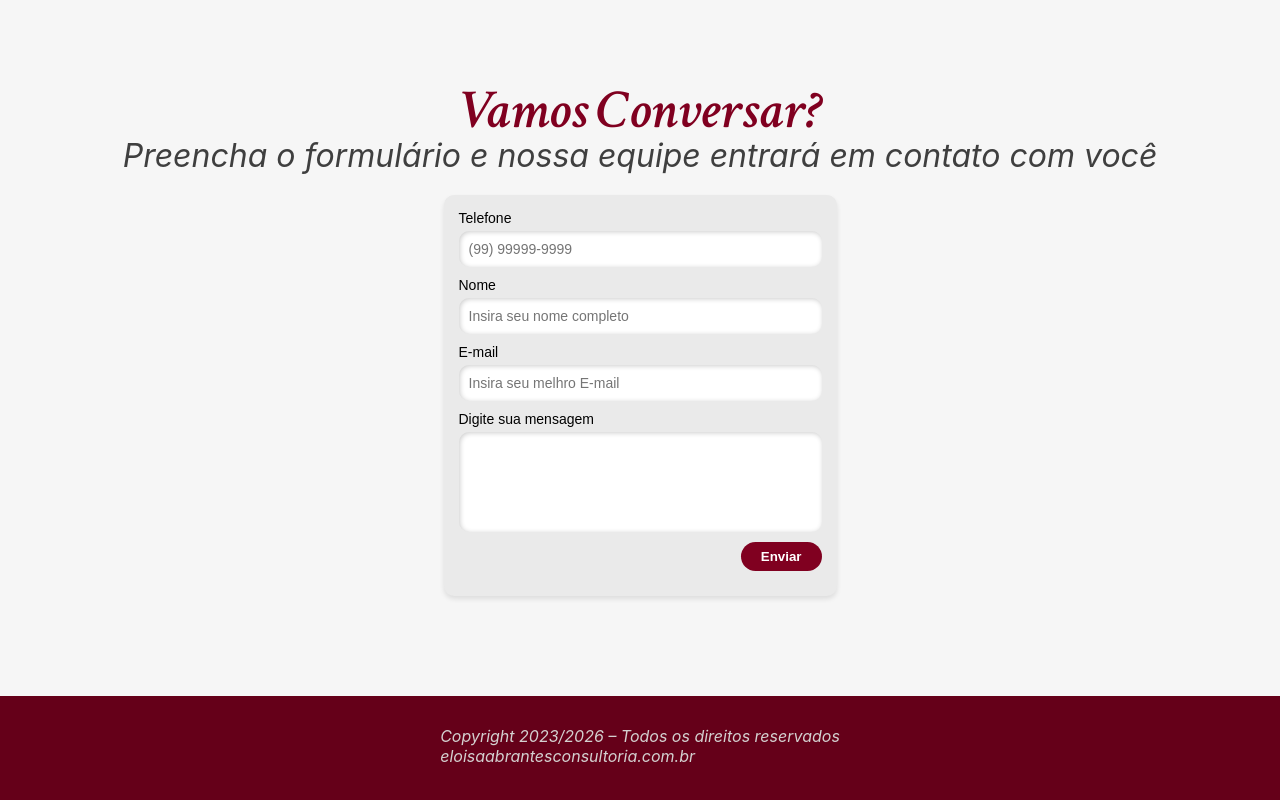
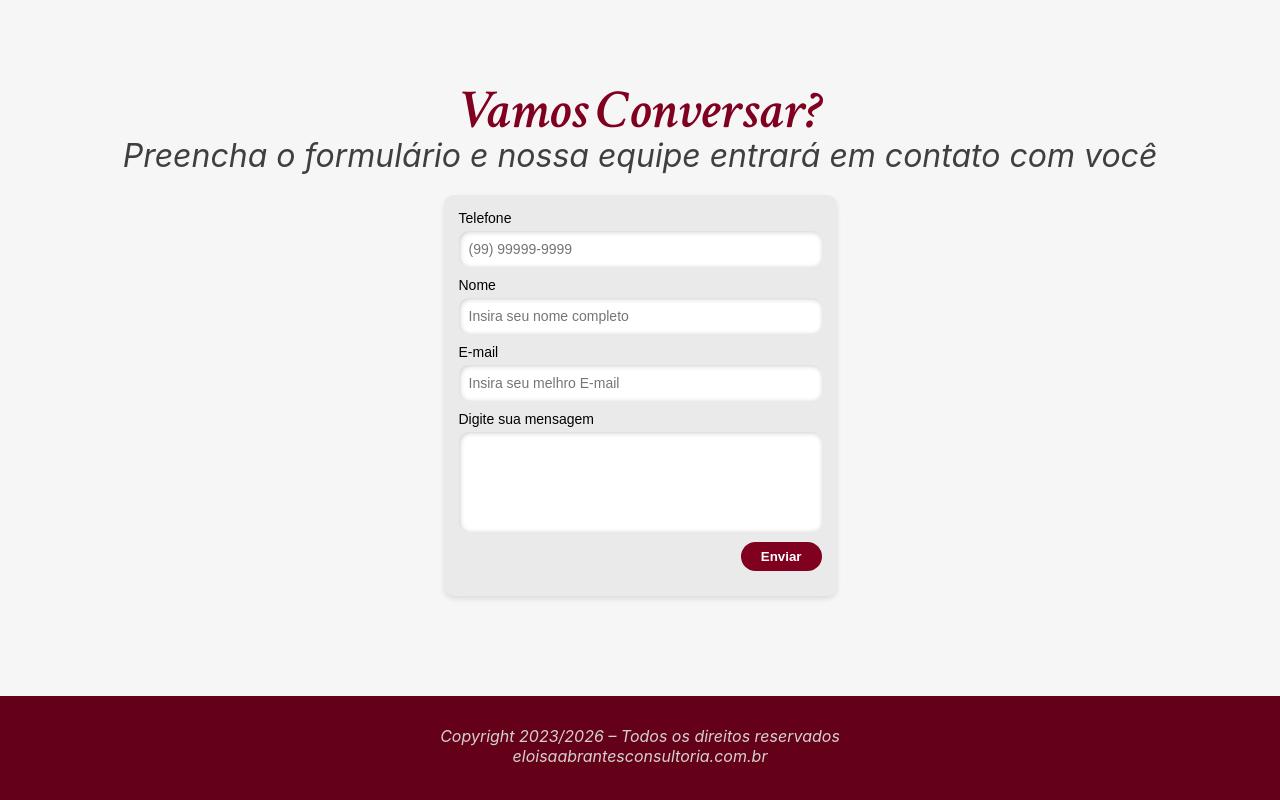
Before and after one commit to jota00-H/SALVO-TESTE-SITE, a plain HTML site: page index.html in a window 1280 px wide. Shown: the part 3135-3935 px from the top of the page. Drawn offline with Linux system fonts and the light colour scheme; a web font is replaced by a local one.

Commit message:
Update index.html

```diff
--- a/index.html
+++ b/index.html
@@ -341,10 +341,10 @@
     </section>
 
     <footer class="rodape">
-        <div class="alinr">
-            <p class="cpr">Copyright 2023/2026 – Todos os direitos reservados</p>
-            <p class="cpr">eloisaabrantesconsultoria.com.br</p>
-        </div>
+
+            <div><p class="cpr">Copyright 2023/2026 – Todos os direitos reservados</p></div>
+            <div><p class="cpr">eloisaabrantesconsultoria.com.br</p></div>
+
     </footer>
 </body>
 </html>
```
